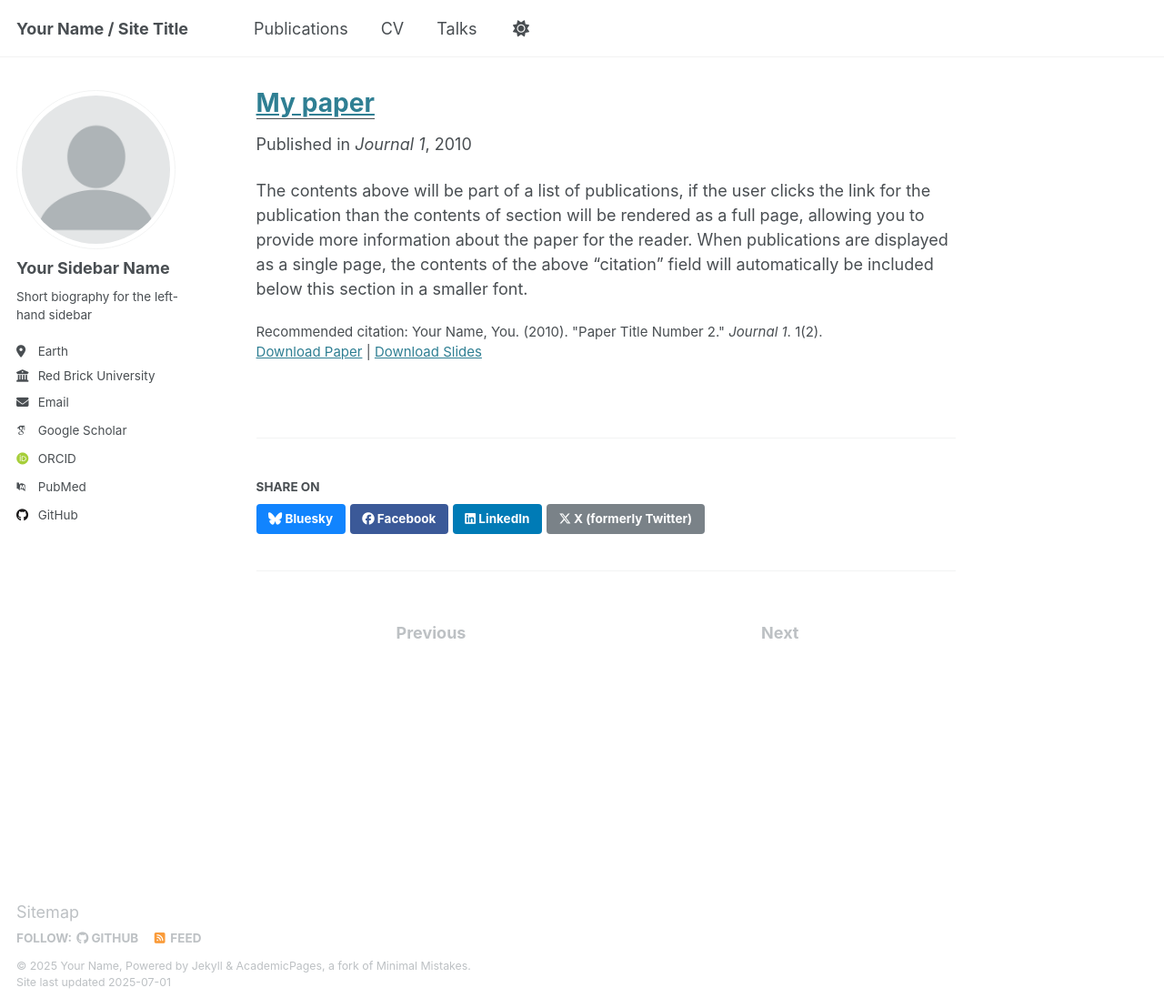
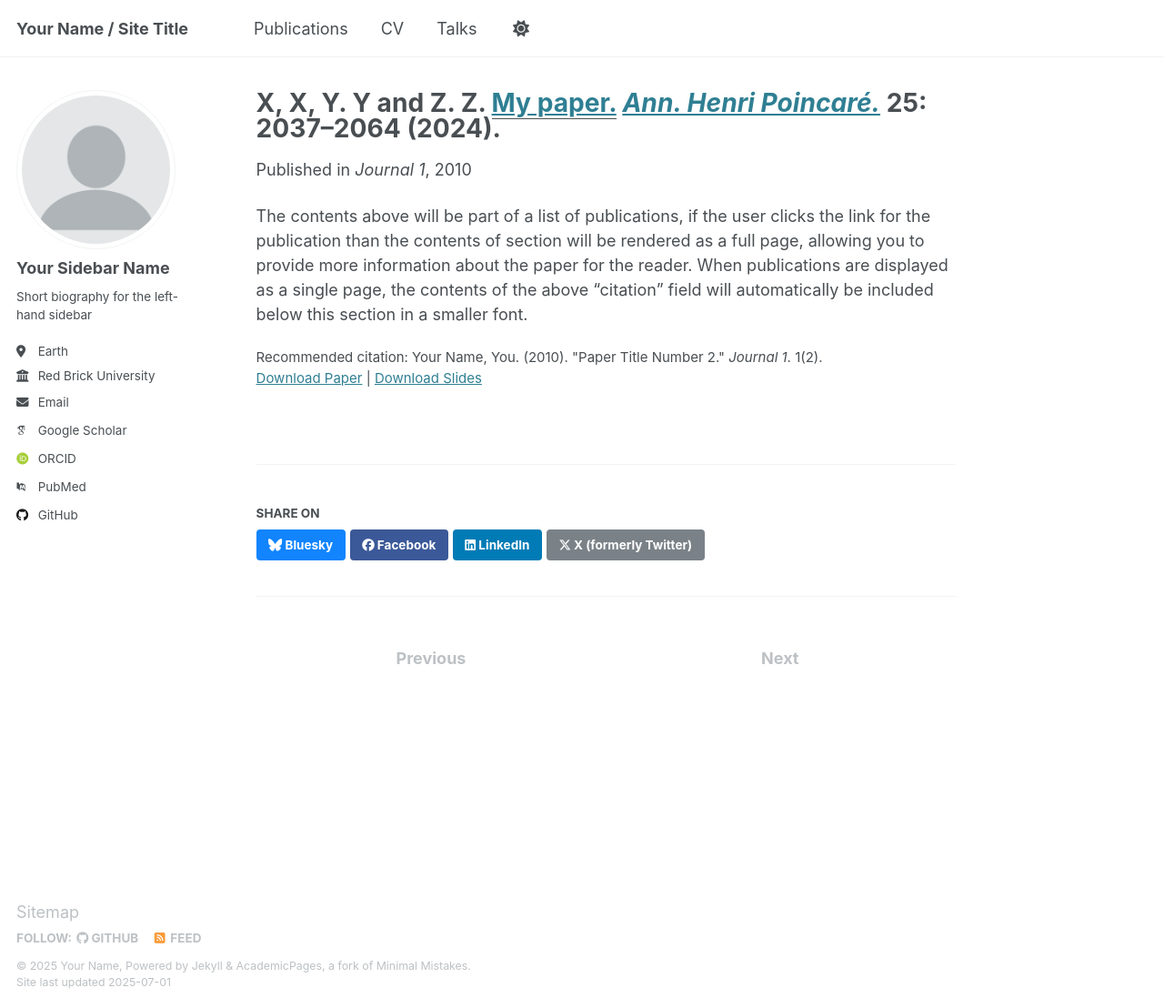
Before and after one commit to leonardferdinand/leonardferdinand.github.io, a Jekyll site: the page built from _publications/2010-10-01-paper-title-number-2.md, in a window 1280 px wide and 1108 px high. Shown: the whole window at 91% size. Built offline with Jekyll 4.4.1, drawn with Linux system fonts in a browser that asks for light colours; some web fonts are replaced.

Commit message:
Update 2010-10-01-paper-title-number-2.md

```diff
--- a/_publications/2010-10-01-paper-title-number-2.md
+++ b/_publications/2010-10-01-paper-title-number-2.md
@@ -1,5 +1,5 @@
 ---
-title: "<a href='https://link.springer.com/article/10.1007/s00023-023-01350-w' target='_blank'><u>My paper</u></a>"
+title: "X, X, Y. Y and Z. Z. <a href='https://link.springer.com/article/10.1007/s00023-023-01350-w' target='_blank'><u>My paper.</u></a> <a href='https://link.springer.com/article/10.1007/s00023-023-01350-w' target='_blank'><em>Ann. Henri Poincaré.</em></a> <b>25</b>: 2037–2064 (2024)."
 collection: publications
 category: manuscripts
 permalink: /publication/2010-10-01-paper-title-number-2
```
